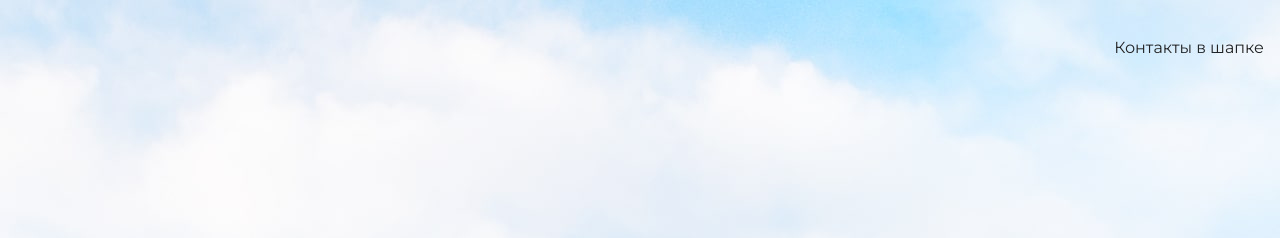
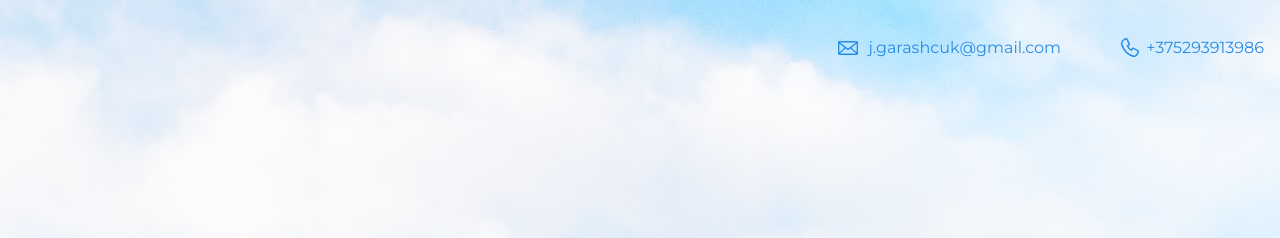
Before and after one commit to jharashchuk/jharashchuk.github.io, a plain HTML site: page index.html in a window 1280 px wide. Shown: the top 238 px of the page. Drawn offline with nearby package versions, Linux system fonts and the light colour scheme.

Commit message:
добавляет ссылки

```diff
--- a/index.html
+++ b/index.html
@@ -10,7 +10,8 @@
   <body>
     <header class="page-header">
       <div class="container">
-      Контакты в шапке
+        <a class="header-email" href="mailto: j.garaschuk@gmail.com">j.garashcuk@gmail.com</a>
+        <a class="header-phone" href="tel:+375293913986">+375293913986</a>
     </div>
     </header>
 
```
